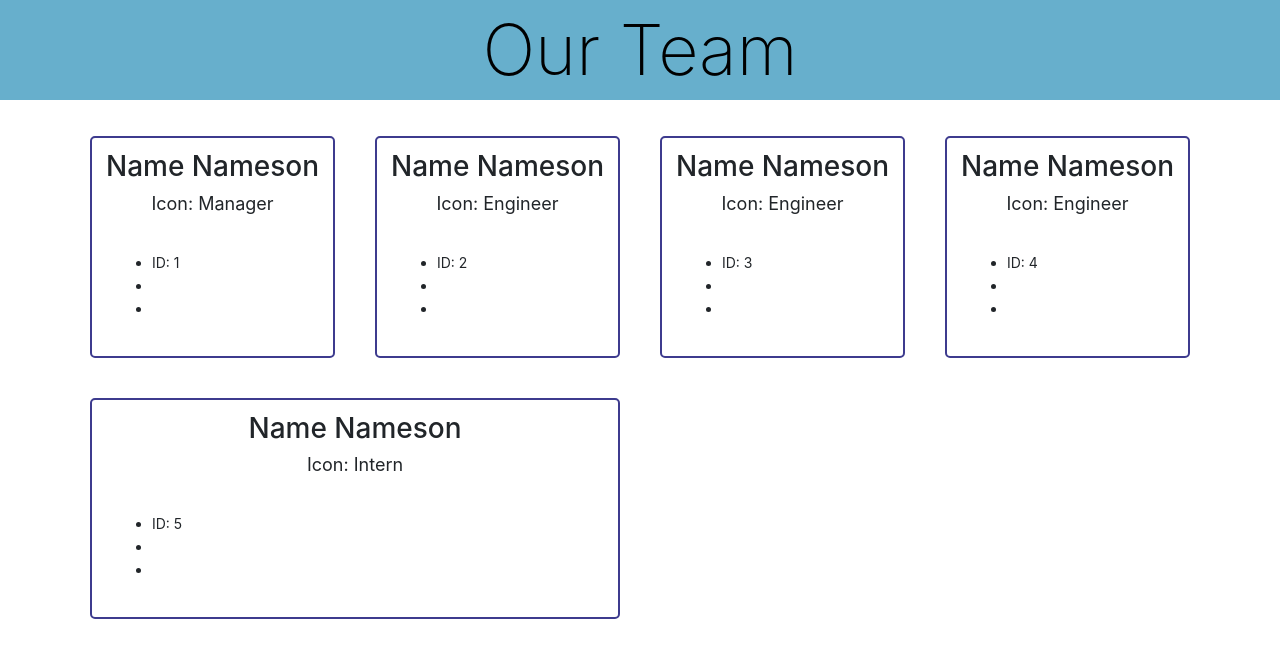
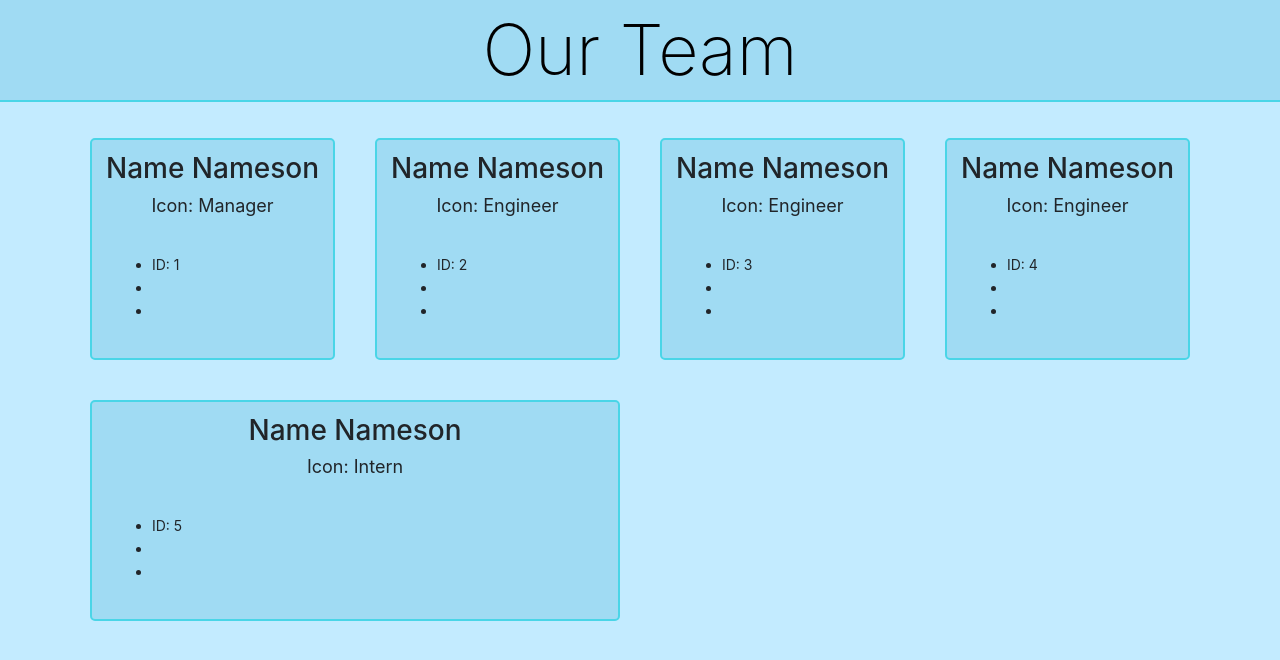
Before and after one commit to MrSumada/node-team-profile-generator, a website: page template.html in a window 1280 px wide. Drawn offline with nearby package versions, Linux system fonts and the light colour scheme.

Commit message:
add new css colors

```diff
--- a/src/style.css
+++ b/src/style.css
@@ -1,8 +1,9 @@
 header {
-    background-color: rgb(103, 175, 204);
+    background-color: #a0dbf3;
     color: black;
     text-align: center;
     display: flex;
+    border-bottom: 2px solid #4ad5e7;
 }
 
 h1 {
@@ -24,11 +25,14 @@ p {
     font-size: 18px;
 }
 
+body {
+    background-color: #c3ebff;
+}
+
 .container {
     margin: auto;
     text-align: center;
     display: flex;
-
 }
 
 .row {
@@ -37,7 +41,7 @@ p {
 
 .card {
     margin: 20px;
-    border: 2px solid #3d3b8e;
+    border: 2px solid #4ad5e7;
     min-height: 200px;
     min-width: 150px;
     font-size: 14px;
@@ -45,6 +49,7 @@ p {
     padding-top: 12px;
     border-radius: 5px;
     flex: auto;
+    background-color: #a0dbf3;
 }
 
 .ID, .email, .office, .github, .school {
```
